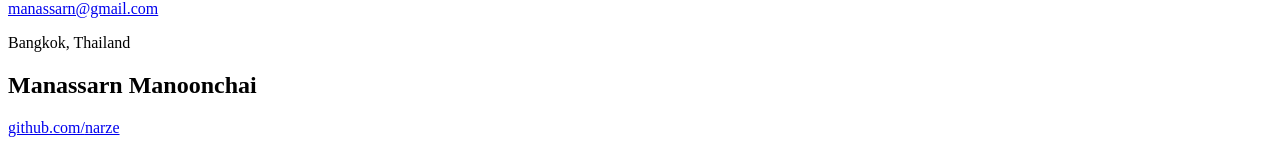
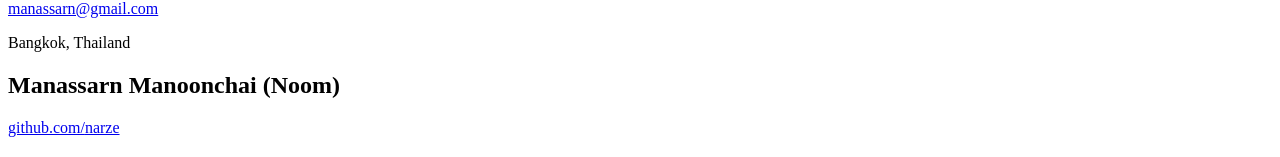
Before and after one commit to narze/resume, a Svelte app: page / in a window 1280 px wide. Shown: the part 182-339 px from the top of the page. Built offline with nearby package versions, Linux system fonts and the light colour scheme.

Commit message:
feat: Add nickname under name

```diff
--- a/src/App.svelte
+++ b/src/App.svelte
@@ -5,6 +5,7 @@
 
   const introData = {
     name: "Manassarn Manoonchai",
+    nickname: "Noom",
     phone: "+66863949474",
     email: "manassarn@gmail.com",
     github: "narze",
--- a/src/Intro.svelte
+++ b/src/Intro.svelte
@@ -1,5 +1,6 @@
 <script lang="ts">
   export let name: string = "Foo"
+  export let nickname: string = ""
   export let phone: string = ""
   export let email: string = ""
   export let github: string = ""
@@ -18,9 +19,10 @@
   </div>
 
   <h2
-    class="flex-none order-first sm:order-none print:order-none text-4xl sm:text-2xl md:text-3xl lg:text-6xl text-center p-4"
+    class="flex-none order-first sm:order-none print:order-none text-4xl sm:text-2xl md:text-3xl lg:text-6xl text-center p-4 print:pt-0"
   >
     {name}
+    <span class="block -mt-1 text-base lg:text-lg">({nickname})</span>
   </h2>
 
   <div
```
Also changed, not shown: 1 other file (tests, documents, lock files or other folders).
